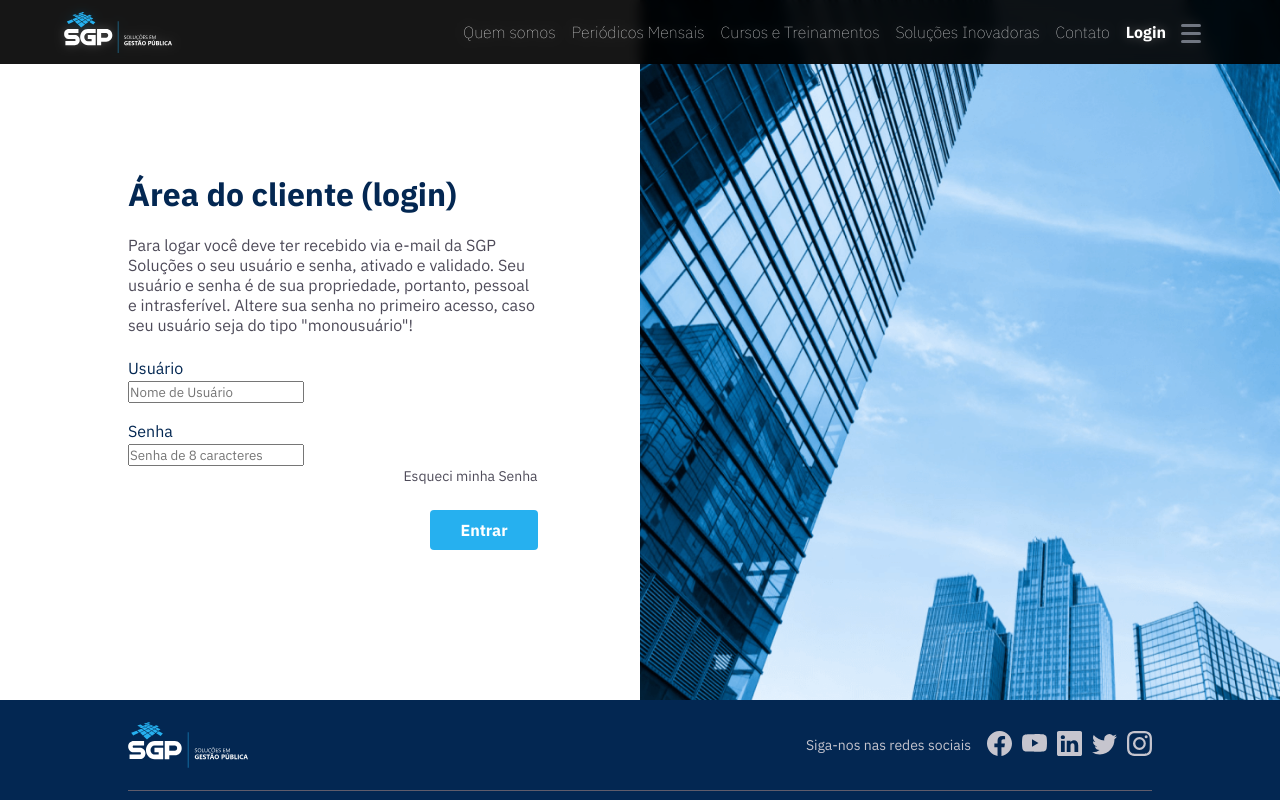
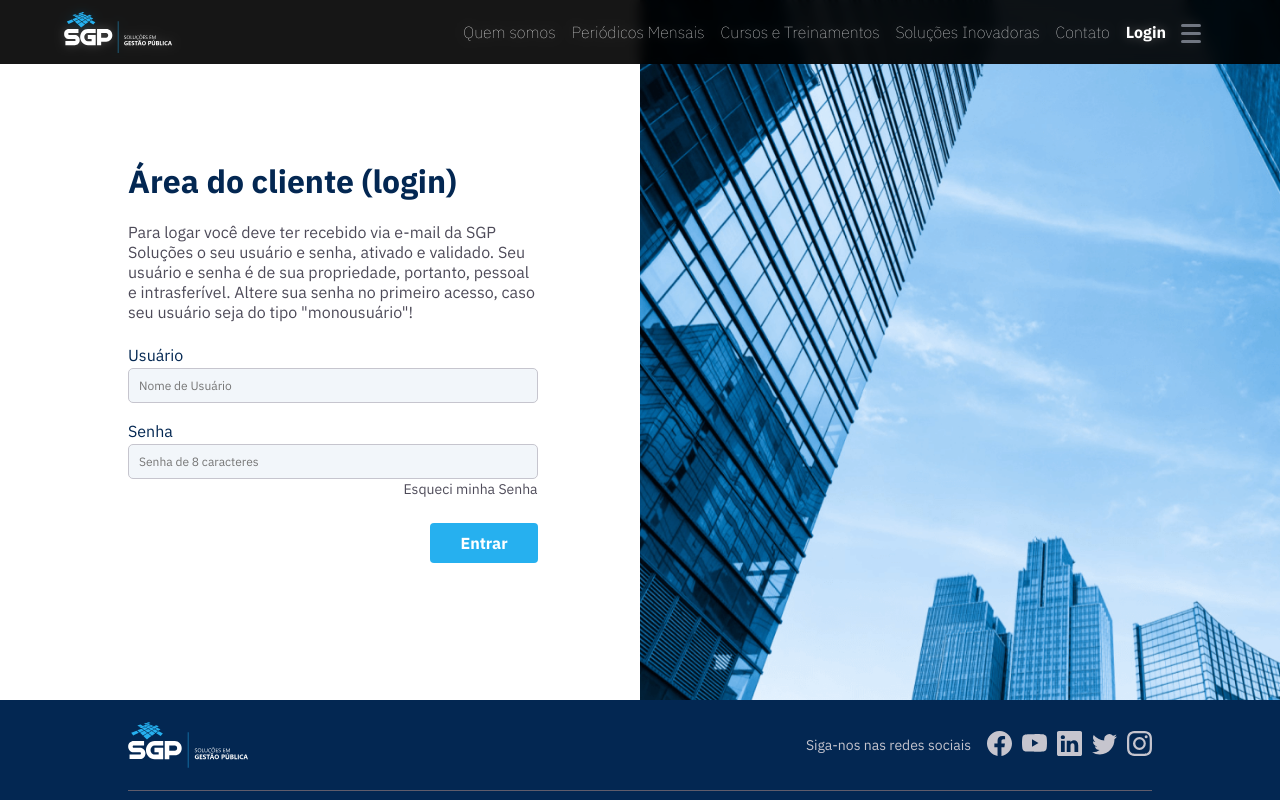
Before and after one commit to sgpgithub23/sgp, a Next.js app: page /login in a window 1280 px wide. Shown: the top 800 px of the page. Built offline with nearby package versions, Linux system fonts and the light colour scheme.

Commit message:
fix: input

```diff
--- a/components/Input/index.tsx
+++ b/components/Input/index.tsx
@@ -27,8 +27,6 @@ export default function Input({
   mask,
   ...props
 }: TextProps) {
-  const [inputFileName, setInputFileName] = useState<string>();
-
   return (
     <div className={styles.main}>
       {props.as === "textarea" ? (
@@ -72,7 +70,7 @@ export default function Input({
           <label className={styles.labelComum} htmlFor={name}>{label}</label>
           <input
             type={props.type}
-            className={classNames({
+            className={classNames(styles.inputComum, {
               [styles.withicon]: props.withicon === true,
               [styles.inputComum]: props.withicon === false
             })}
--- a/styles/Agenda2030.module.scss
+++ b/styles/Agenda2030.module.scss
@@ -23,7 +23,6 @@
         // opacity: 1;
         z-index: 0;
         filter: blur(7rem);
-        // background-color:;
     }
 
     & > .headerContent {
```
